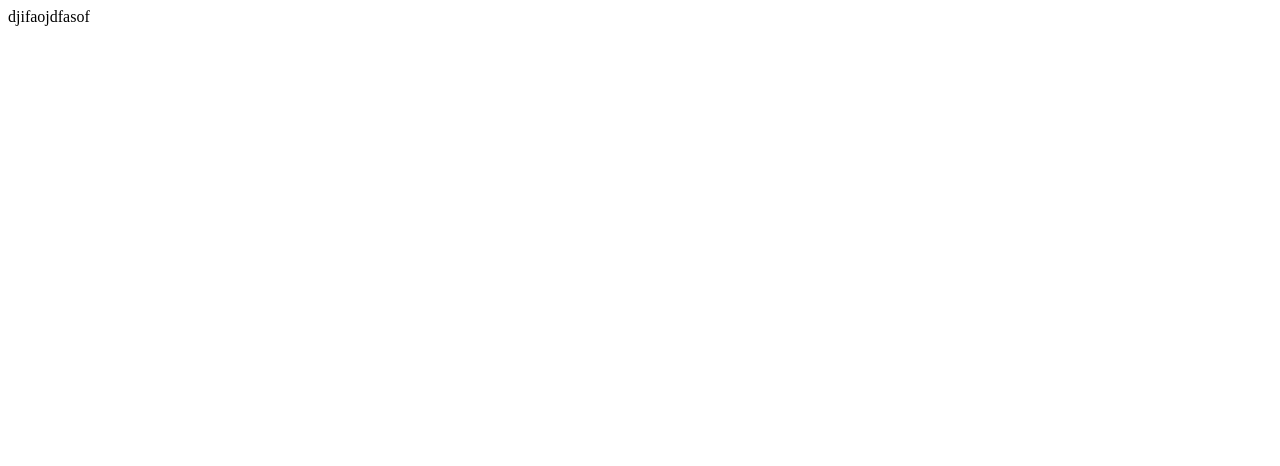
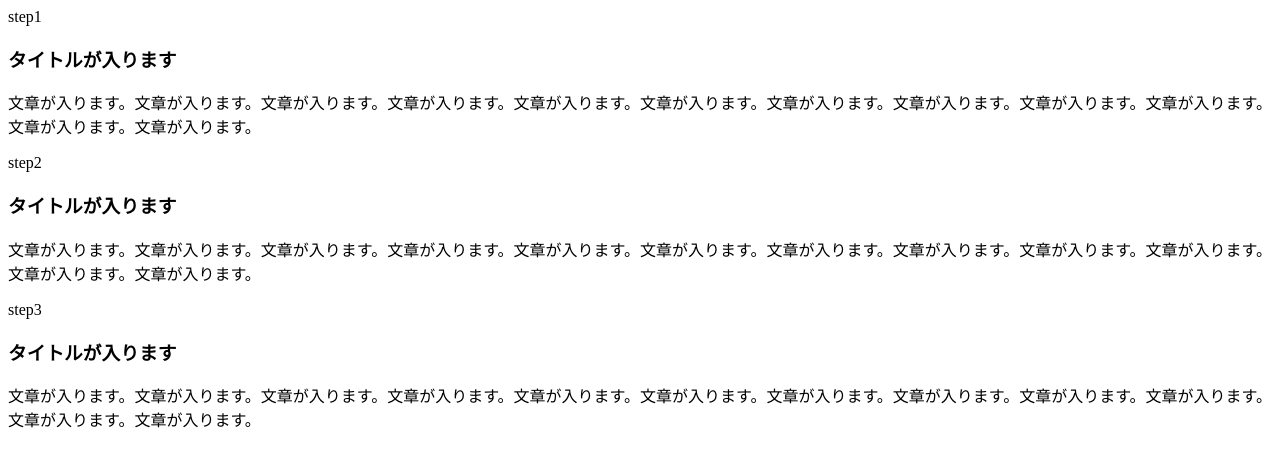
Before and after one commit to minami02175511/git-minami, a plain HTML site: page index.html in a window 1280 px wide. Drawn offline with Linux system fonts and the light colour scheme.

Commit message:
[finish]1-10 課題問題

```diff
--- a/index.html
+++ b/index.html
@@ -1 +1,33 @@
-djifaojdfasof
+<!DOCTYPE html>
+<html lang="ja">
+  <head>
+    <meta charset="UTF-8">
+    <meta name="viewport" content="width=device-width,initial-scale=1.0">
+    <title>chapter9_exercise</title>
+    <link rel="stylesheet" href="style.css">
+  </head>
+  <body>
+    <header></header>
+    <main>
+      <div class="step-box">
+       <div class="step-img1"></div>
+       <span class="step-num">step1</span>
+       <h3 class="title">タイトルが入ります</h3>
+      <p class="text">文章が入ります。文章が入ります。文章が入ります。文章が入ります。文章が入ります。文章が入ります。文章が入ります。文章が入ります。文章が入ります。文章が入ります。文章が入ります。文章が入ります。</p>
+    </div>
+    <div class="step-box">
+      <div class="step-img2"></div>
+      <span class="step-num">step2</span>
+      <h3 class="title">タイトルが入ります</h3>
+     <p class="text">文章が入ります。文章が入ります。文章が入ります。文章が入ります。文章が入ります。文章が入ります。文章が入ります。文章が入ります。文章が入ります。文章が入ります。文章が入ります。文章が入ります。</p>
+   </div>
+   <div class="step-box">
+    <div class="step-img3"></div>
+    <span class="step-num">step3</span>
+    <h3 class="title">タイトルが入ります</h3>
+   <p class="text">文章が入ります。文章が入ります。文章が入ります。文章が入ります。文章が入ります。文章が入ります。文章が入ります。文章が入ります。文章が入ります。文章が入ります。文章が入ります。文章が入ります。</p>
+ </div>
+ </main>
+ <footer></footer>
+  </body>
+</html>
```
